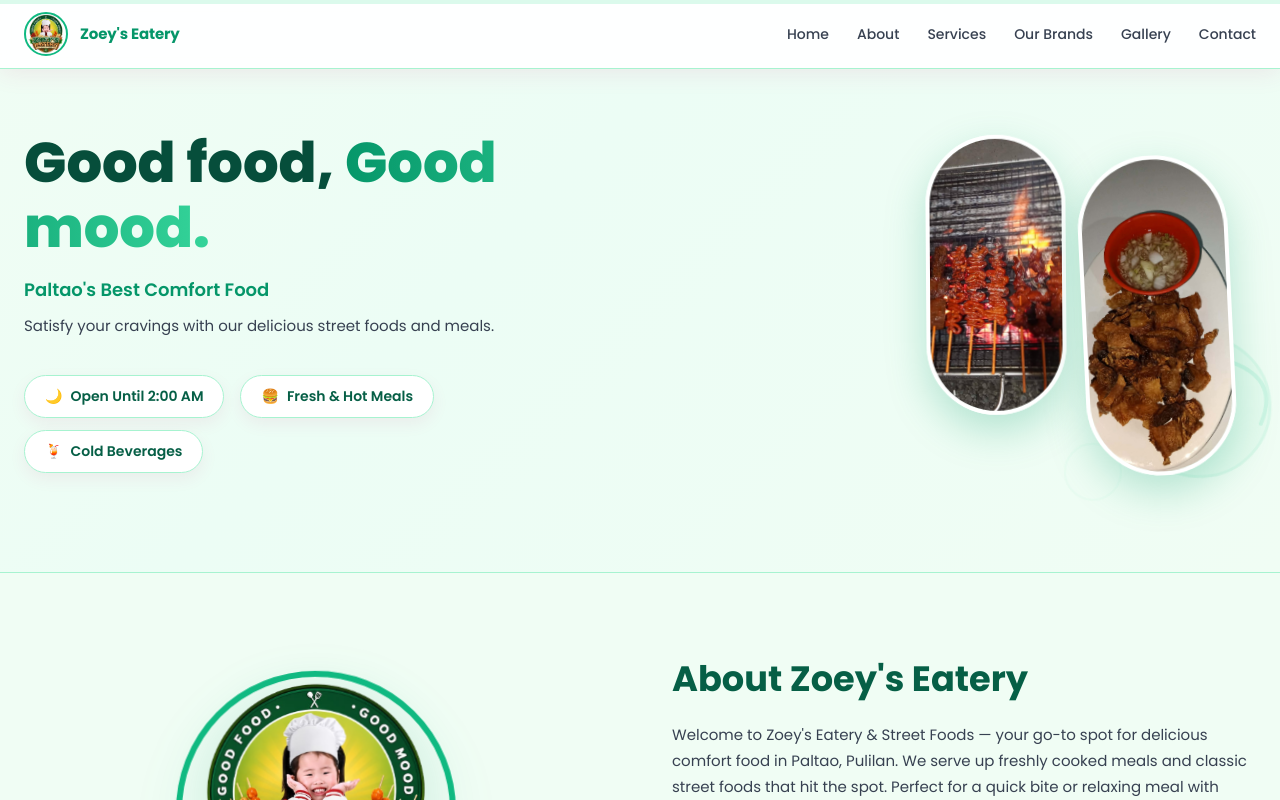
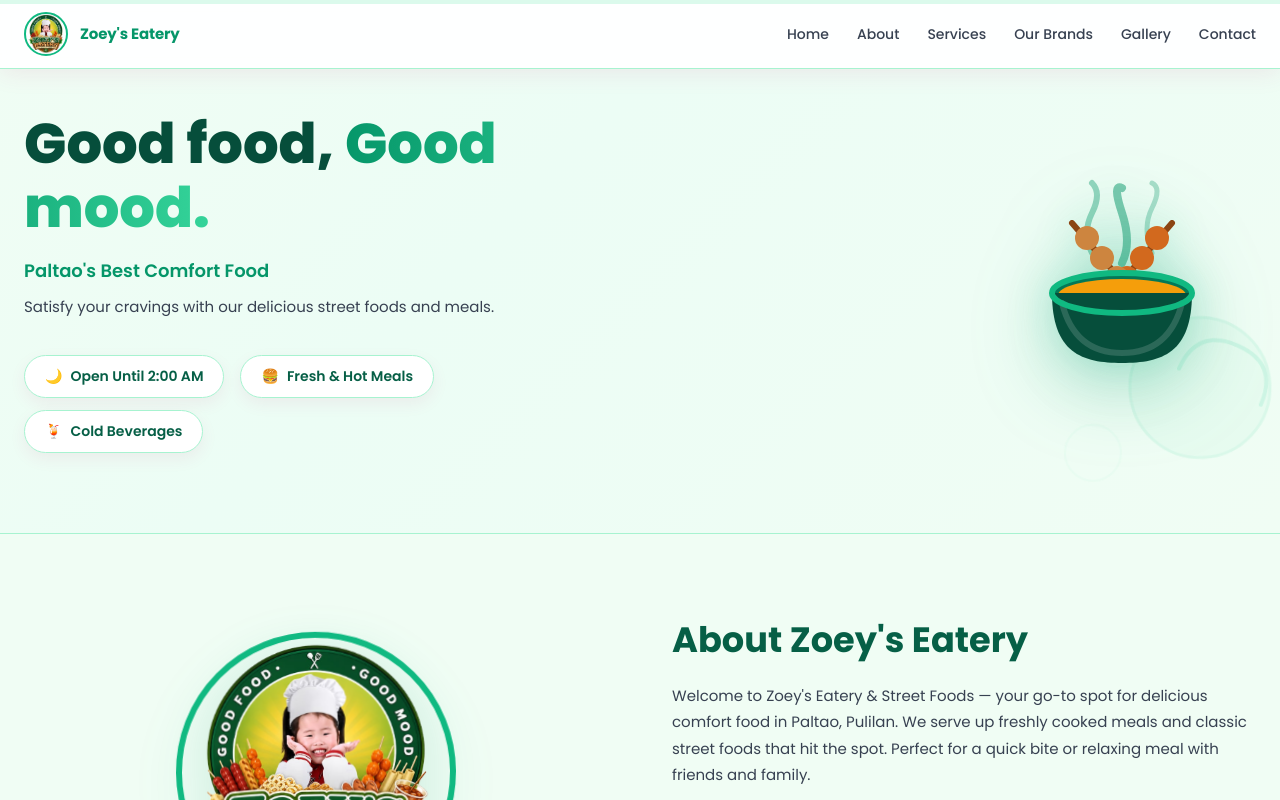
Before and after one commit to Juicewaaa4/Zoey-s-Web, a React (Vite) app: page / in a window 1280 px wide. Both pictures are taken after a click on the element 956 px from the left and 2242 px from the top of the page. Shown: the top 800 px of the page. Built offline with nearby package versions, Linux system fonts and the light colour scheme.

Commit message:
Switch to Animated Food SVG for Eatery Hero

```diff
--- a/src/EateryApp.jsx
+++ b/src/EateryApp.jsx
@@ -376,31 +376,47 @@ export default function EateryApp({ onSwitchBrand }) {
               </div>
             </div>
 
-            {/* Hero Images - Split Pill Design */}
-            <div className="reveal reveal-delay-2" style={{ display: 'flex', justifyContent: 'center', alignItems: 'center', gap: 16, height: 380, paddingRight: 24 }}>
+            {/* Animated Food SVG */}
+            <div className="reveal reveal-delay-2 hero-ball-wrapper" style={{ display: 'flex', justifyContent: 'center', alignItems: 'center', paddingRight: 24 }}>
+              <svg className="hero-ball" width="220" height="220" viewBox="0 0 220 220" xmlns="http://www.w3.org/2000/svg" aria-hidden="true">
 
-              {/* Left Pill (Shifted Up) */}
-              <div style={{ marginTop: -40 }}>
-                <div className="float-1" style={{ width: 140, height: 280, borderRadius: 100, overflow: 'hidden', boxShadow: '0 16px 40px rgba(5, 150, 105, 0.25)', border: `4px solid ${C.bgWhite}`, position: 'relative' }}>
-                  <img
-                    src="/carousel eatery & street foods/Ihaw-Ihaw.jpg"
-                    alt="Ihaw-Ihaw"
-                    style={{ width: '100%', height: '100%', objectFit: 'cover' }}
-                  />
-                </div>
-              </div>
+                {/* Steaming Bowl Illustration */}
 
-              {/* Right Pill (Shifted Down) */}
-              <div style={{ marginTop: 60 }}>
-                <div className="float-2" style={{ width: 150, height: 320, borderRadius: 100, overflow: 'hidden', boxShadow: '0 16px 40px rgba(5, 150, 105, 0.25)', border: `4px solid ${C.bgWhite}`, position: 'relative' }}>
-                  <img
-                    src="/carousel eatery & street foods/Lechon Kawali.jpg"
-                    alt="Lechon Kawali"
-                    style={{ width: '100%', height: '100%', objectFit: 'cover' }}
-                  />
-                </div>
-              </div>
+                {/* Steam 1 */}
+                <path d="M80,80 Q70,60 80,40 T80,10" fill="none" stroke="rgba(5, 150, 105, 0.4)" strokeWidth="6" strokeLinecap="round" className="float-1" />
+                {/* Steam 2 */}
+                <path d="M110,90 Q120,70 110,40 T110,15" fill="none" stroke="rgba(5, 150, 105, 0.5)" strokeWidth="8" strokeLinecap="round" className="float-2" />
+                {/* Steam 3 */}
+                <path d="M140,80 Q130,55 140,35 T140,10" fill="none" stroke="rgba(5, 150, 105, 0.3)" strokeWidth="5" strokeLinecap="round" className="float-3" />
 
+                {/* BBQ Skewer 1 */}
+                <line x1="160" y1="50" x2="100" y2="120" stroke="#8B4513" strokeWidth="6" strokeLinecap="round" />
+                <circle cx="145" cy="65" r="12" fill="#D2691E" />
+                <circle cx="130" cy="85" r="12" fill="#D2691E" />
+                <circle cx="115" cy="105" r="12" fill="#D2691E" />
+
+                {/* BBQ Skewer 2 */}
+                <line x1="60" y1="50" x2="120" y2="120" stroke="#8B4513" strokeWidth="6" strokeLinecap="round" />
+                <circle cx="75" cy="65" r="12" fill="#CD853F" />
+                <circle cx="90" cy="85" r="12" fill="#CD853F" />
+                <circle cx="105" cy="105" r="12" fill="#CD853F" />
+
+                {/* Bowl Back Edge */}
+                <ellipse cx="110" cy="120" rx="70" ry="20" fill="#047857" />
+
+                {/* Food Content (Broth/Sauce) */}
+                <ellipse cx="110" cy="122" rx="64" ry="16" fill="#F59E0B" />
+
+                {/* Bowl Front Body */}
+                <path d="M40,120 C40,180 70,190 110,190 C150,190 180,180 180,120 Z" fill="#064E3B" />
+
+                {/* Bowl Pattern / Highlight */}
+                <path d="M50,130 C60,170 85,180 110,180 C135,180 160,170 170,130" fill="none" stroke="rgba(255,255,255,0.15)" strokeWidth="6" strokeLinecap="round" />
+
+                {/* Bowl Rim */}
+                <ellipse cx="110" cy="120" rx="70" ry="20" fill="none" stroke="#10B981" strokeWidth="6" />
+
+              </svg>
             </div>
           </div>
         </section>
```
